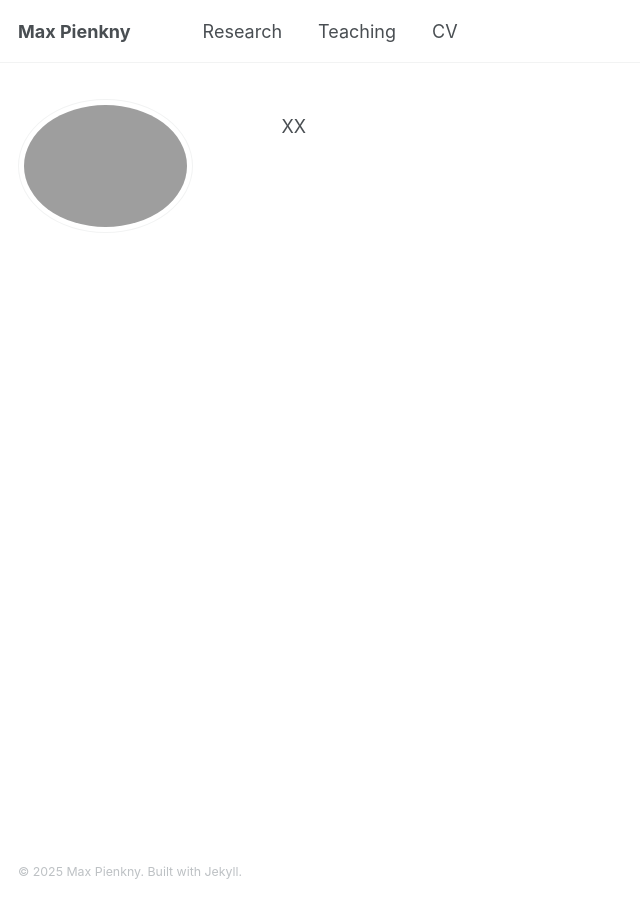
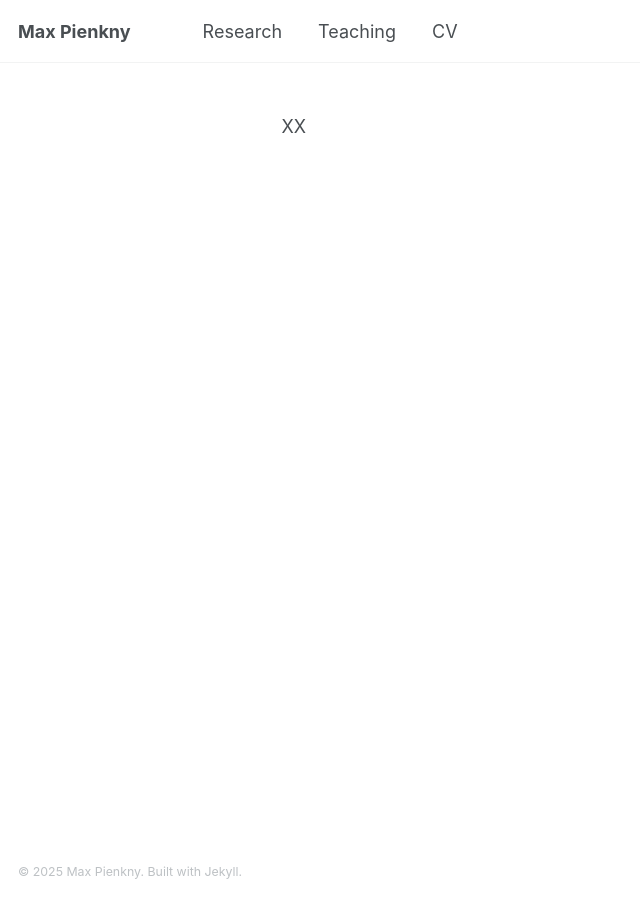
Before and after one commit to maxpienkny/maxpienkny.github.io, a Jekyll site: the page built from _pages/about.md, in a window 1280 px wide. Shown: the whole page, without its empty margins (0-640 px from the left). Built offline with Jekyll 4.4.1, drawn with Linux system fonts in a browser that asks for light colours.

Commit message:
remove missing images

```diff
--- a/_config.yml
+++ b/_config.yml
@@ -81,40 +81,40 @@ analytics:
 # Site Author
 author:
   name             : # "Max Pienkny"
-  avatar           : # "profile.png"
+  # avatar           : # "profile.png"
   bio              : # "Economics PhD Student at Northwestern University"
   location         : # "Chicago, IL"
-  employer         :
-  pubmed           :
-  googlescholar    :
-  email            :
-  researchgate     :
-  uri              :
-  bitbucket        :
-  codepen          :
-  dribbble         :
-  flickr           :
-  facebook         :
-  foursquare       :
-  github           :
-  google_plus      :
-  keybase          :
-  instagram        :
-  impactstory      :
-  lastfm           :
-  linkedin         :
-  orcid            :
-  pinterest        :
-  soundcloud       :
-  stackoverflow    :
-  steam            :
-  tumblr           :
-  twitter          :
-  vine             :
-  weibo            :
-  xing             :
-  youtube          :
-  wikipedia        :
+  #employer         :
+  #pubmed           :
+  #googlescholar    :
+  #email            :
+  #researchgate     :
+  #uri              :
+  #bitbucket        :
+  #codepen          :
+  #dribbble         :
+  #flickr           :
+  #facebook         :
+  #foursquare       :
+  #github           :
+  #google_plus      :
+  #keybase          :
+  #instagram        :
+  #impactstory      :
+  #lastfm           :
+  #linkedin         :
+  #orcid            :
+  #pinterest        :
+  #soundcloud       :
+  #stackoverflow    :
+  #steam            :
+  #tumblr           :
+  #twitter          :
+  #vine             :
+  #weibo            :
+  #xing             :
+  #youtube          :
+  #wikipedia        :
 
 
 # Reading Files
```
Also changed, not shown: _pages/about.md (+1 -1 lines).
